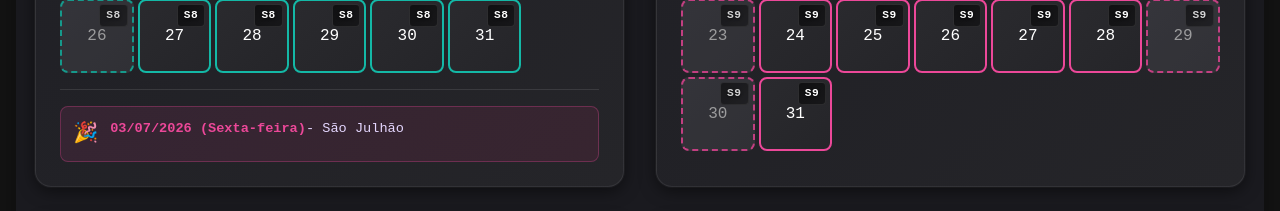
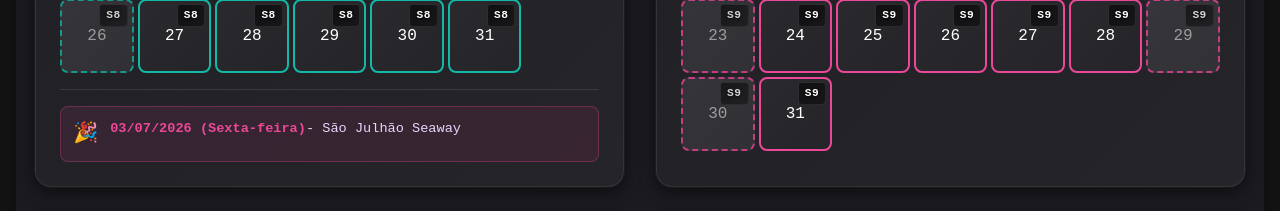
Before and after one commit to tootz-solucoes/boardz, a React (Vite) app: page /calendario-colaboradores in a window 1280 px wide. Shown: the part 2940-3151 px from the top of the page. Built offline with nearby package versions, Linux system fonts and the light colour scheme.

Commit message:
feat: renomeia evento Sao Julhao

```diff
--- a/src/components/CalendarGeral2026/confraternizacoesData.js
+++ b/src/components/CalendarGeral2026/confraternizacoesData.js
@@ -21,7 +21,7 @@ export const confraternizacoes = [
     mes: "Julho",
     data: "2026-07-03",
     dia: "Sexta-feira",
-    evento: "São Julhão"
+    evento: "São Julhão Seaway"
   },
   {
     mes: "Outubro",
```
